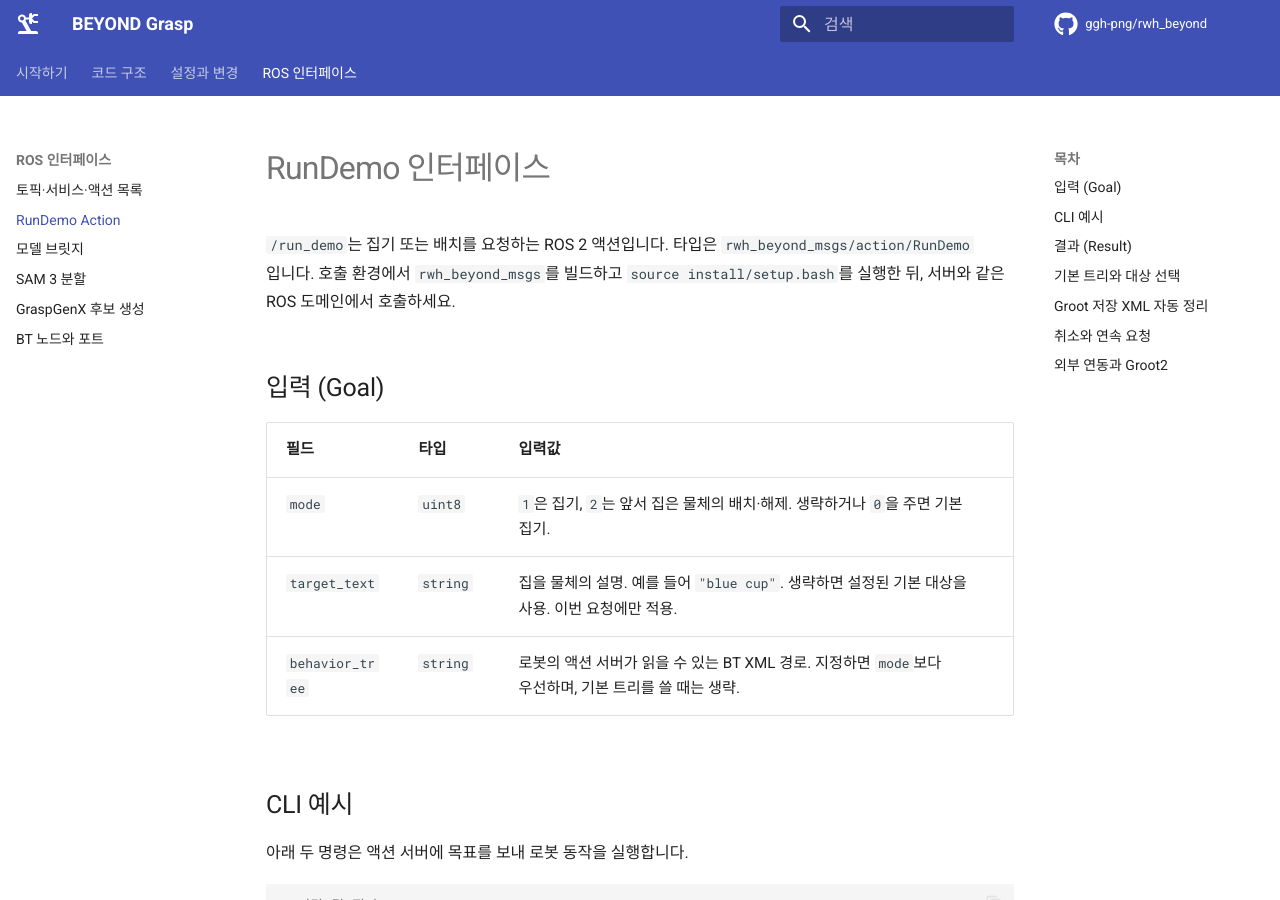
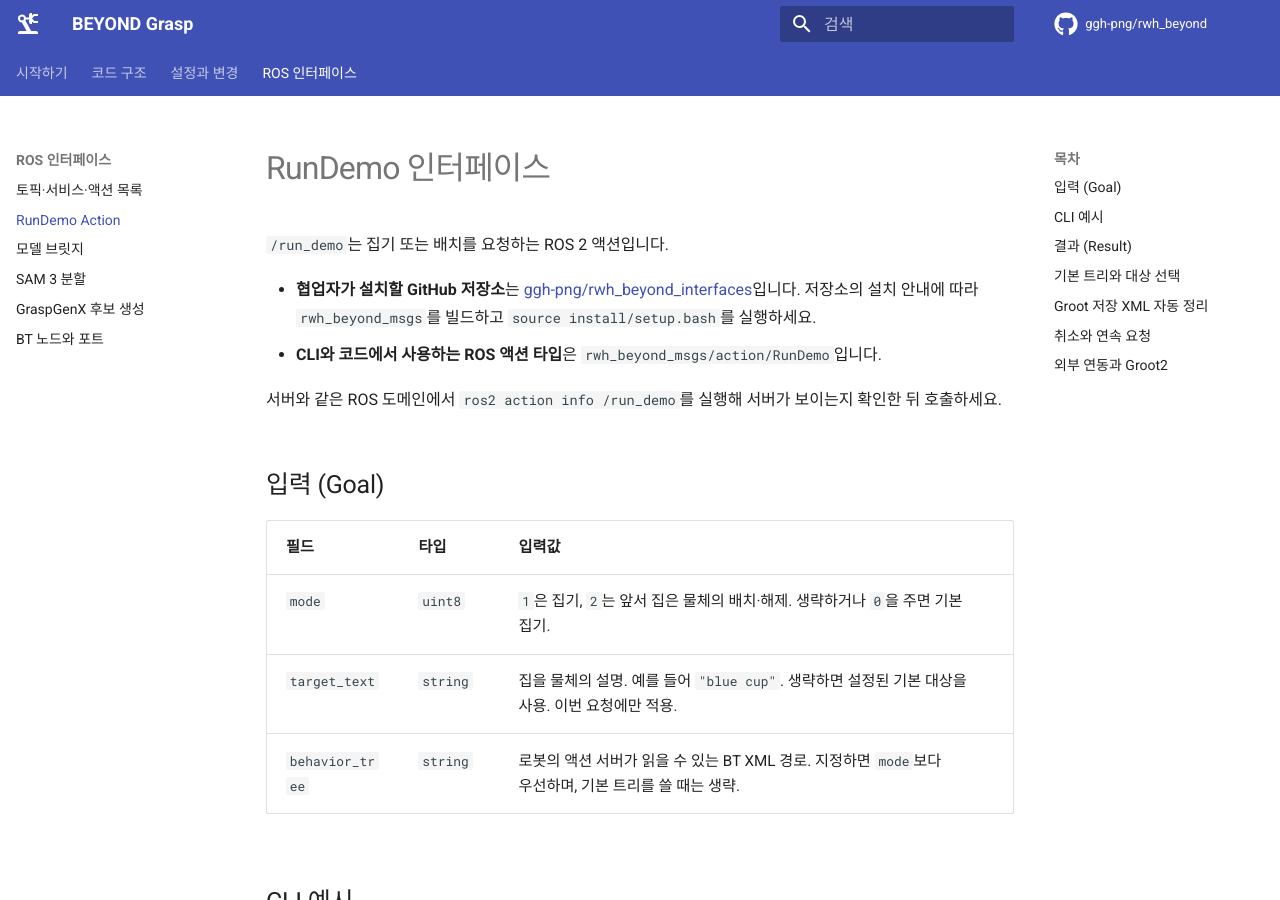
Before and after one commit to ggh-png/rwh_beyond, an MkDocs documentation site: the page built from docs/bt-operation.md, in a window 1280 px wide and 900 px high. Built offline with MkDocs 1.6.1 and Material for MkDocs 9.7.7, drawn with Linux system fonts in a browser that asks for light colours; comment, search, counter and statistics services are not loaded.

Commit message:
Clarify standalone RunDemo installation and ROS type

```diff
--- a/docs/bt-operation.md
+++ b/docs/bt-operation.md
@@ -1,9 +1,11 @@
 # RunDemo 인터페이스
 
 `/run_demo`는 집기 또는 배치를 요청하는 ROS 2 액션입니다.
-타입은 `rwh_beyond_msgs/action/RunDemo`입니다.
-호출 환경에서 `rwh_beyond_msgs`를 빌드하고 `source install/setup.bash`를 실행한 뒤,
-서버와 같은 ROS 도메인에서 호출하세요.
+
+- **협업자가 설치할 GitHub 저장소**는 [ggh-png/rwh_beyond_interfaces](https://github.com/ggh-png/rwh_beyond_interfaces)입니다. 저장소의 설치 안내에 따라 `rwh_beyond_msgs`를 빌드하고 `source install/setup.bash`를 실행하세요.
+- **CLI와 코드에서 사용하는 ROS 액션 타입**은 `rwh_beyond_msgs/action/RunDemo`입니다.
+
+서버와 같은 ROS 도메인에서 `ros2 action info /run_demo`를 실행해 서버가 보이는지 확인한 뒤 호출하세요.
 
 ## 입력 (Goal)
 
```
